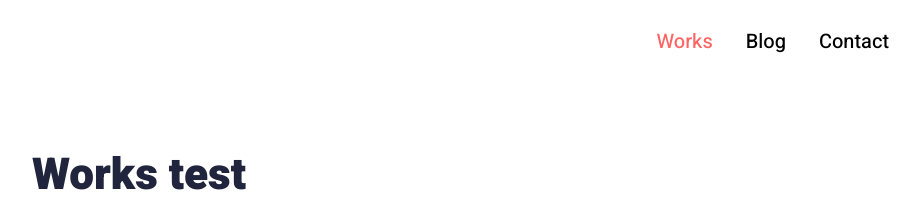
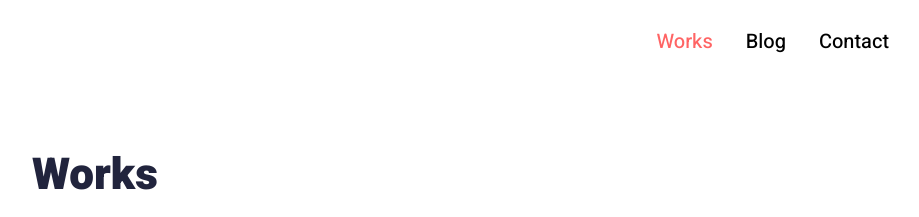
Before and after one commit to Youngporcher/John-portfolio, a plain HTML site: page works.html in a window 1280 px wide. Shown: the top 217 px of the page, without its empty margins (267-1186 px from the left). Drawn offline with Linux system fonts and the light colour scheme.

Commit message:
reundo test

```diff
--- a/works.html
+++ b/works.html
@@ -22,7 +22,7 @@
 <main>
     <section class="featured-works">
         <div class="featured-works__header">
-            Works test
+            Works
         </div>
         <div class="featured-works__container">
 
```
